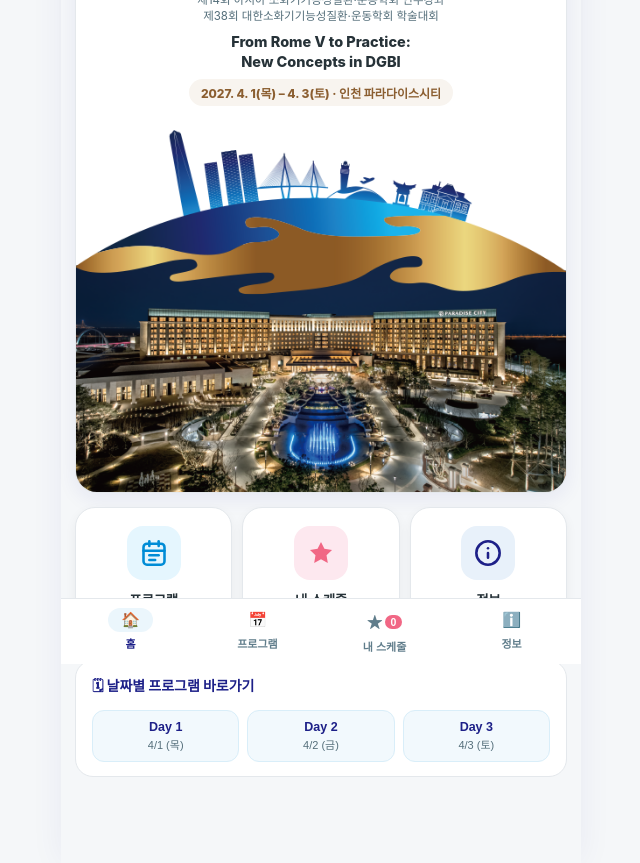
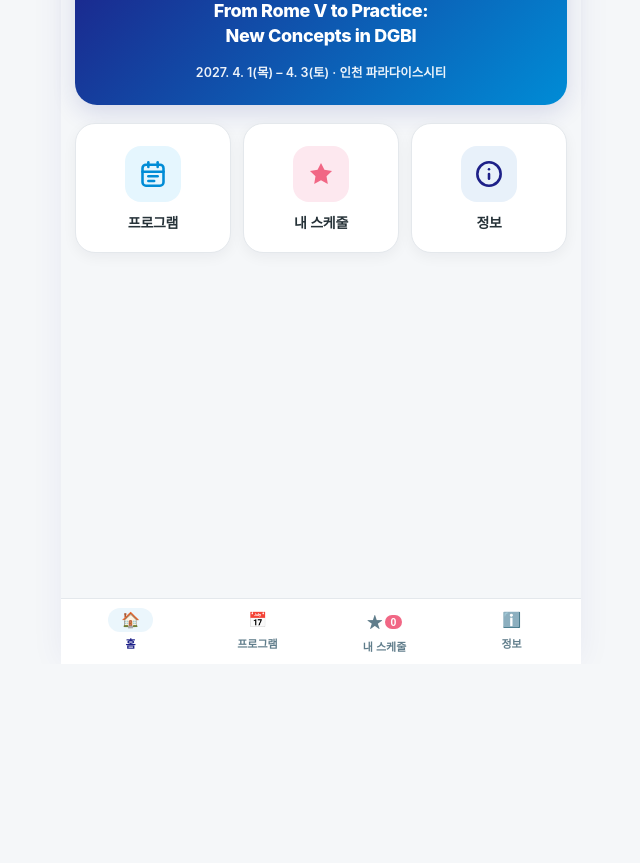
Before and after one commit to wonjulifestory/APNM2027, a plain HTML site: page index.html in a window 1280 px wide. Shown: the part 136-999 px from the top of the page, without its empty margins (319-959 px from the left). After the commit the page ends 800 px from the top, so only its background shows below. Drawn offline with Linux system fonts and the light colour scheme.

Commit message:
Simplify Home screen (minimal hero + 3 icon tiles) and remove hotel photo

```diff
--- a/index.html
+++ b/index.html
@@ -273,80 +273,70 @@
       padding: 14px 14px calc(86px + env(safe-area-inset-bottom));
     }
 
-    /* HOME SCREEN (Hero + 3 Big Icon Tiles) */
+    /* HOME SCREEN — Minimal & Clean (No Hotel Photo, Fits One Screen) */
+    .home-wrap {
+      display: flex;
+      flex-direction: column;
+      gap: 18px;
+      padding-top: 8px;
+    }
     .home-hero {
-      background: #FFFFFF;
+      background: linear-gradient(135deg, #1D2088 0%, #008CD6 100%);
+      color: #FFFFFF;
       border-radius: 22px;
-      border: 1px solid var(--apnm-border);
-      overflow: hidden;
-      box-shadow: 0 6px 20px rgba(29, 32, 136, 0.07);
-    }
-    .home-hero-top {
-      padding: 20px 18px 10px;
+      padding: 26px 20px 24px;
       text-align: center;
-    }
-    .home-hero-logo {
-      height: 36px;
-      width: auto;
-      margin: 0 auto;
-      display: block;
-    }
-    .home-hero-sub {
-      font-size: 11.5px;
-      color: #546E7A;
-      margin-top: 8px;
+      box-shadow: 0 8px 24px rgba(29, 32, 136, 0.14);
+    }
+    .home-hero-kicker {
+      display: inline-block;
+      font-size: 11px;
+      font-weight: 700;
+      letter-spacing: 0.06em;
+      background: rgba(255, 255, 255, 0.18);
+      padding: 4px 11px;
+      border-radius: 999px;
+    }
+    .home-hero-theme {
+      font-size: 18px;
+      font-weight: 800;
+      color: #FFFFFF;
+      margin-top: 14px;
       line-height: 1.4;
-    }
-    .home-hero-theme {
-      font-size: 14.5px;
-      font-weight: 800;
-      color: var(--apnm-charcoal);
-      margin-top: 8px;
-      line-height: 1.35;
+      letter-spacing: -0.02em;
     }
     .home-hero-meta {
-      margin-top: 8px;
-      display: inline-block;
-      font-size: 12px;
-      font-weight: 800;
-      color: var(--apnm-bronze);
-      background: #F8F4EF;
-      padding: 5px 12px;
-      border-radius: 999px;
-    }
-    .home-hero-banner {
-      width: 100%;
-      height: auto;
-      display: block;
-      margin-top: 6px;
+      margin-top: 14px;
+      font-size: 12.5px;
+      font-weight: 600;
+      color: rgba(255, 255, 255, 0.92);
     }
 
     /* 3 Main Icon Tiles on Home Screen */
     .home-menu-grid {
       display: grid;
       grid-template-columns: repeat(3, 1fr);
-      gap: 10px;
-      margin-top: 14px;
+      gap: 12px;
     }
     .home-tile {
       background: #FFFFFF;
       border: 1px solid var(--apnm-border);
       border-radius: 20px;
-      padding: 18px 8px 16px;
+      padding: 22px 8px 20px;
       display: flex;
       flex-direction: column;
       align-items: center;
       justify-content: center;
-      gap: 9px;
+      gap: 10px;
       cursor: pointer;
       position: relative;
-      box-shadow: 0 4px 12px rgba(15, 23, 42, 0.05);
-      transition: transform 0.12s ease, border-color 0.15s ease;
+      box-shadow: 0 4px 14px rgba(15, 23, 42, 0.05);
+      transition: transform 0.12s ease;
     }
     .home-tile:active { transform: scale(0.96); }
     .home-tile-icon {
-      width: 54px;
-      height: 54px;
+      width: 56px;
+      height: 56px;
       border-radius: 16px;
       display: flex;
       align-items: center;
@@ -357,17 +347,11 @@
     .tile-info .home-tile-icon    { background: var(--pastel-indigo); color: var(--apnm-indigo); }
 
     .home-tile-label {
-      font-size: 13.5px;
+      font-size: 14px;
       font-weight: 800;
       color: var(--apnm-charcoal);
       text-align: center;
       letter-spacing: -0.02em;
-    }
-    .home-tile-sub {
-      font-size: 11px;
-      color: var(--apnm-slate);
-      margin-top: -5px;
-      text-align: center;
     }
     .home-tile-badge {
       position: absolute;
@@ -382,31 +366,6 @@
       min-width: 22px;
       text-align: center;
     }
-
-    .home-quick-card {
-      margin-top: 14px;
-      background: #FFFFFF;
-      border: 1px solid var(--apnm-border);
-      border-radius: 18px;
-      padding: 14px 16px;
-    }
-    .quick-days {
-      display: grid;
-      grid-template-columns: repeat(3, 1fr);
-      gap: 8px;
-      margin-top: 10px;
-    }
-    .quick-day-btn {
-      border: 1px solid var(--apnm-blue-border);
-      background: var(--apnm-blue-table);
-      border-radius: 12px;
-      padding: 9px 6px;
-      text-align: center;
-      cursor: pointer;
-    }
-    .quick-day-btn:active { background: var(--pastel-sky); }
-    .quick-day-top { font-size: 12.5px; font-weight: 800; color: var(--apnm-indigo); }
-    .quick-day-sub { font-size: 11px; color: var(--apnm-slate); margin-top: 2px; }
 
     /* Session Cards with Official Pastel Colors */
     .session-list {
@@ -1406,17 +1365,14 @@
       const t = T[lang];
       const main = document.getElementById('mainContent');
 
-      // HOME SCREEN
+      // HOME SCREEN — Minimal & Clean
       if (currentTab === 'home') {
         main.innerHTML = `
+          <div class="home-wrap">
             <section class="home-hero">
-            <div class="home-hero-top">
-              <img src="./assets/logo_apnm2027.png" alt="APNM 2027" class="home-hero-logo" />
-              <div class="home-hero-sub" style="white-space:pre-line;">${t.homeFullTitle}</div>
+              <div class="home-hero-kicker">APNM 2027 · KSNM</div>
               <div class="home-hero-theme">From Rome V to Practice:<br/>New Concepts in DGBI</div>
               <div class="home-hero-meta">${t.homeMeta}</div>
-            </div>
-            <img src="./assets/venue_banner.png" alt="Paradise City Incheon" class="home-hero-banner" />
             </section>
 
             <!-- 3 Core Icon Tiles: Program, My Schedule, Info -->
@@ -1433,7 +1389,6 @@
                   </svg>
                 </div>
                 <div class="home-tile-label">${t.tileProgram}</div>
-              <div class="home-tile-sub">${t.tileProgramSub}</div>
               </button>
 
               <button class="home-tile tile-my" onclick="switchTab('my')">
@@ -1444,7 +1399,6 @@
                   </svg>
                 </div>
                 <div class="home-tile-label">${t.tileMy}</div>
-              <div class="home-tile-sub">${t.tileMySub}</div>
               </button>
 
               <button class="home-tile tile-info" onclick="switchTab('venue')">
@@ -1456,24 +1410,9 @@
                   </svg>
                 </div>
                 <div class="home-tile-label">${t.tileInfo}</div>
-              <div class="home-tile-sub">${t.tileInfoSub}</div>
               </button>
             </section>
-
-          <!-- Quick Day Jump Card -->
-          <section class="home-quick-card">
-            <div class="section-heading" style="margin-bottom:0;">
-              <span>🗓 ${t.quickDayHeading}</span>
-            </div>
-            <div class="quick-days">
-              ${[1, 2, 3].map((d) => `
-                <button class="quick-day-btn" onclick="openDayFromHome(${d})">
-                  <div class="quick-day-top">${t.days[d].short}</div>
-                  <div class="quick-day-sub">${t.days[d].date}</div>
-                </button>
-              `).join('')}
-            </div>
-          </section>
+          </div>
         `;
         return;
       }
@@ -1585,7 +1524,6 @@
       // INFO / VENUE TAB
       main.innerHTML = `
         <section class="venue-card">
-          <img src="./assets/venue_banner.png" alt="Paradise City Incheon" class="venue-hero-img" />
           <div class="venue-body">
             <div class="venue-kicker">${t.venueKicker}</div>
             <div class="venue-name">${t.venueName}</div>
--- a/sw.js
+++ b/sw.js
@@ -1,4 +1,4 @@
-const CACHE_NAME = 'apnm2027-v4';
+const CACHE_NAME = 'apnm2027-v5';
 const ASSETS = [
   './',
   './index.html',
@@ -7,8 +7,7 @@ const ASSETS = [
   './assets/icon-512.png',
   './assets/apple-touch-icon.png',
   './assets/favicon.png',
-  './assets/logo_apnm2027.png',
-  './assets/venue_banner.png'
+  './assets/logo_apnm2027.png'
 ];
 
 self.addEventListener('install', (event) => {
```
Lines whose indentation alone changed are shown as unchanged.
